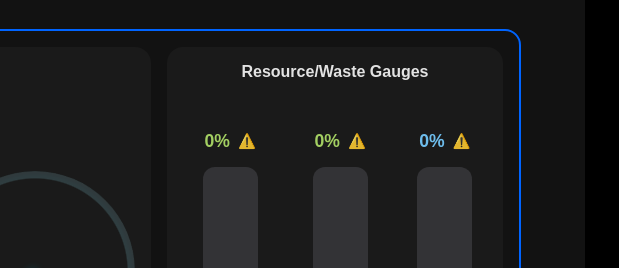
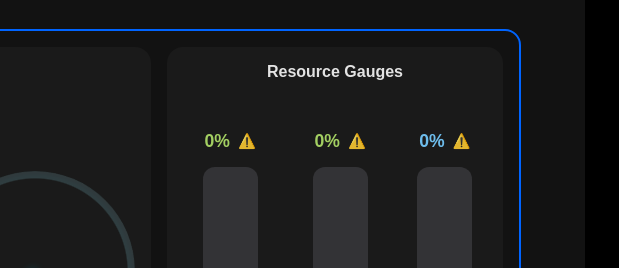
Before and after one commit to kaiser691/IoTBasedBroilerCage, a plain HTML site: page index.html in a window 1280 px wide. Shown: the part 129-397 px from the top of the page, 554-1173 px from the left. Drawn offline with Linux system fonts and the light colour scheme; no server answers; a web font is replaced by a local one.

Commit message:
Update index.html

```diff
--- a/index.html
+++ b/index.html
@@ -130,7 +130,7 @@
                     </div>
                 </div>
                 <div id="resource-waste-gauges" class="gauge-container">
-                    <p>Resource/Waste Gauges</p>
+                    <p>Resource Gauges</p>
                     <div class="bars-container">
                         <div class="bar-wrapper feeder">
                             <div class="percentage-row">
```
